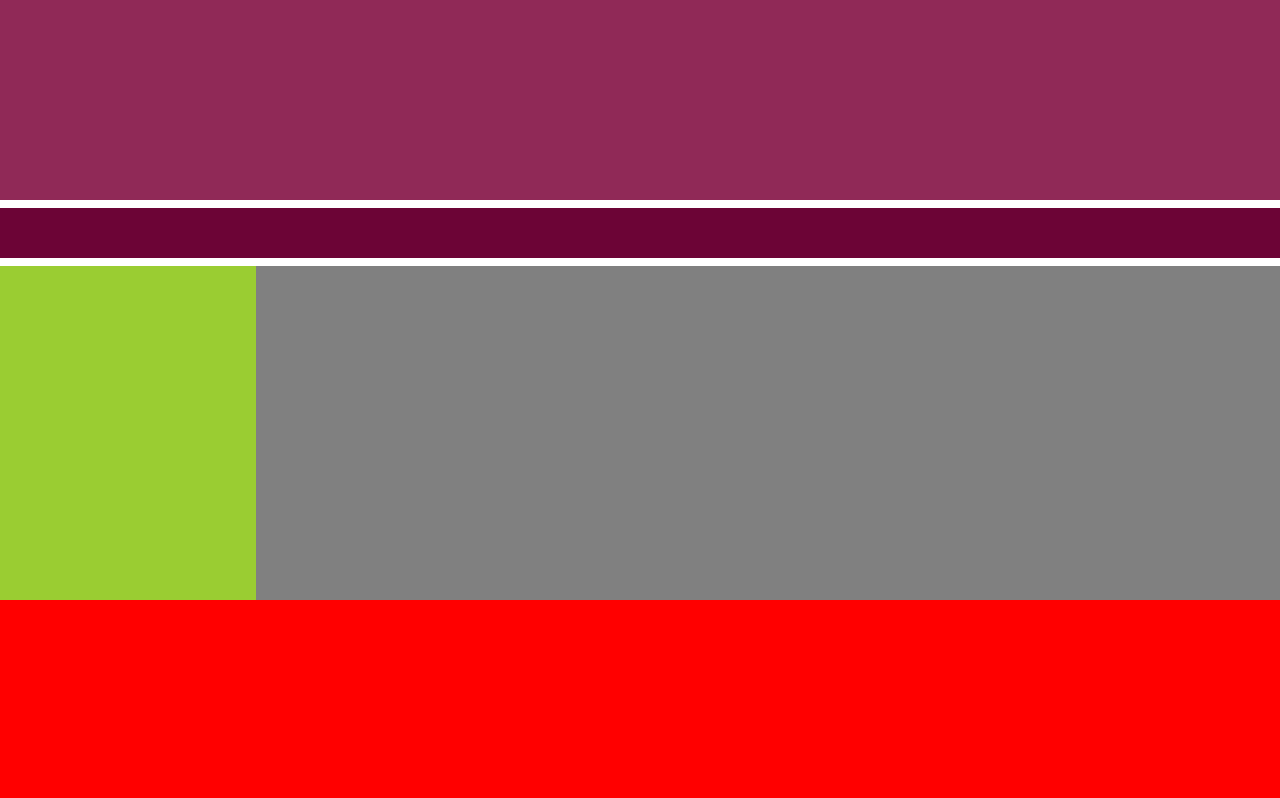
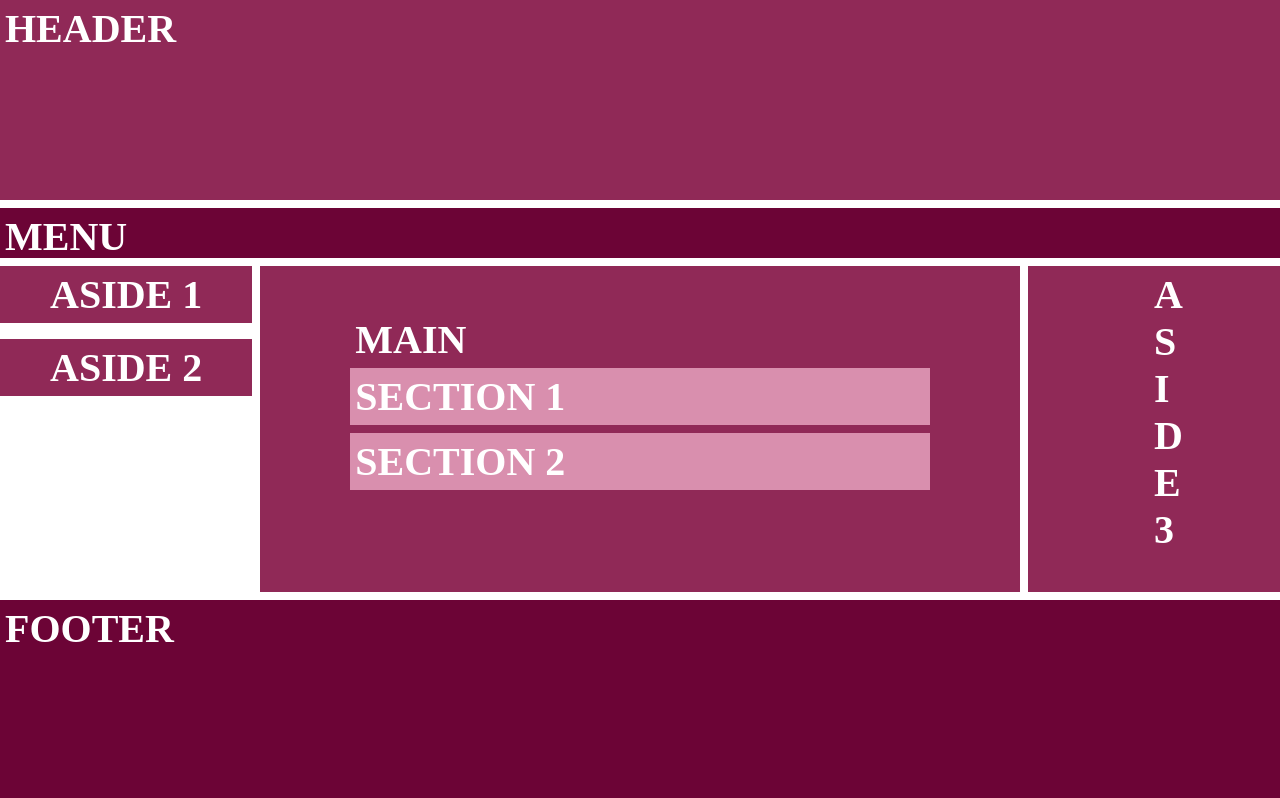
Before and after one commit to WandererRus/HTMLCSS, a plain HTML site: page HTML & CSS/lesson3/index2.html in a window 1280 px wide. Drawn offline with Linux system fonts and the light colour scheme.

Commit message:
fix: lesson3 task2 updated

```diff
--- a/HTML & CSS/lesson3/index2.html
+++ b/HTML & CSS/lesson3/index2.html
@@ -9,29 +9,35 @@
 </head>
 <body>
     <header>
-
+        <h2>HEADER</h2>
     </header>
     <nav>
-
+        <h2>MENU</h2>
     </nav>
     <div id="main_wrapper">
         <div id="left_aside_wrapper">
             <aside>
-
+                <h2>ASIDE 1</h2>
             </aside>
             <aside>
-
+                <h2>ASIDE 2</h2>
             </aside>
         </div>
         <main>
-
+            <h2>MAIN</h2>
+            <section>
+                <h2>SECTION 1</h2>
+            </section>
+            <section>
+                <h2>SECTION 2</h2>
+            </section>
         </main>
         <aside>
-
+            <h2 class="vertical-text">ASIDE 3</h2>
         </aside>
     </div>
     <footer>
-
+        <h2>FOOTER</h2>
     </footer>
 </body>
 </html>
--- a/HTML & CSS/lesson3/style2.css
+++ b/HTML & CSS/lesson3/style2.css
@@ -19,6 +19,12 @@ p {
 h1,h2,h3,h4,h5,h6 {
     margin: 0;
 }
+h2 {
+    margin:5px;
+    font-size: 40px;
+    color:white;
+
+}
 header {
     display: flex;
     width: 100%;
@@ -30,25 +36,53 @@ nav {
     width: 100%;
     height: 50px;
     background: #6c0436;
-    margin:8px 0px;
+    margin-top:8px;
 }
 #main_wrapper {
     display: flex;
     flex-direction: row;
     width: 100%;
     flex-grow: 5;
-    background: grey;
 }
 #left_aside_wrapper {
     display: flex;
     flex-direction: column;
     width: 20%;
     height: 100%;
-    background: yellowgreen;
+}
+#main_wrapper #left_aside_wrapper aside {
+    margin-top:8px;
+    background: #902957;
+    width:100%;
+}
+main {
+    width:60%;
+    margin:8px;
+    background: #902957;
+    display: flex;
+    flex-direction: column;
+    box-sizing: border-box;
+    padding: 45px 90px;
+}
+#main_wrapper aside {
+    width:20%;
+    background: #902957;
+    margin:8px 0;
+    display: flex;
+    justify-content: center;
+}
+.vertical-text {
+    width:0;
+    word-break: break-all;
+}
+section {
+    width:100%;
+    background: #d98fae;
+    margin-bottom: 8px;
 }
 footer {
     display: flex;
     width: 100%;
     height: 200px;
-    background: red;
+    background: #6c0436;
 }
```
